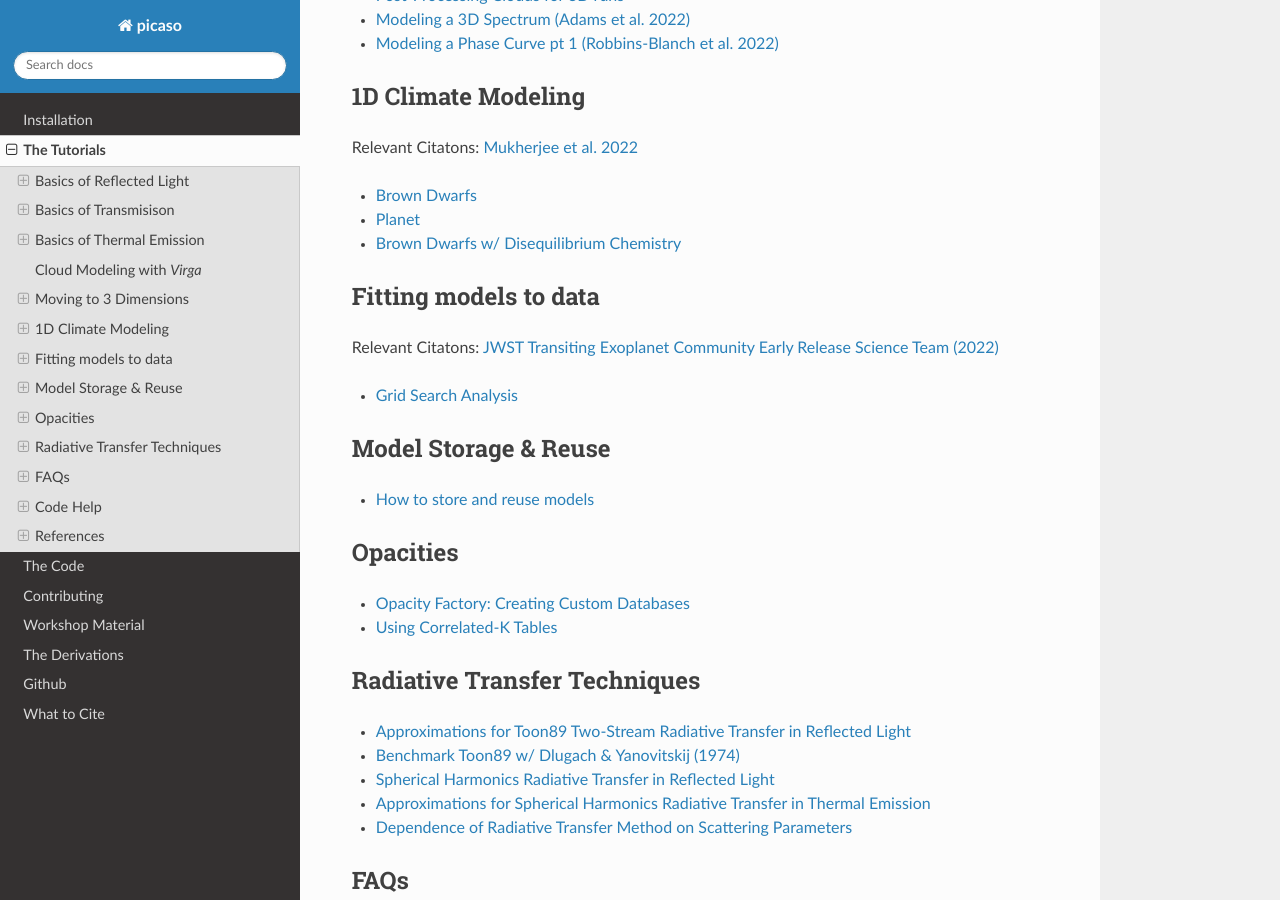
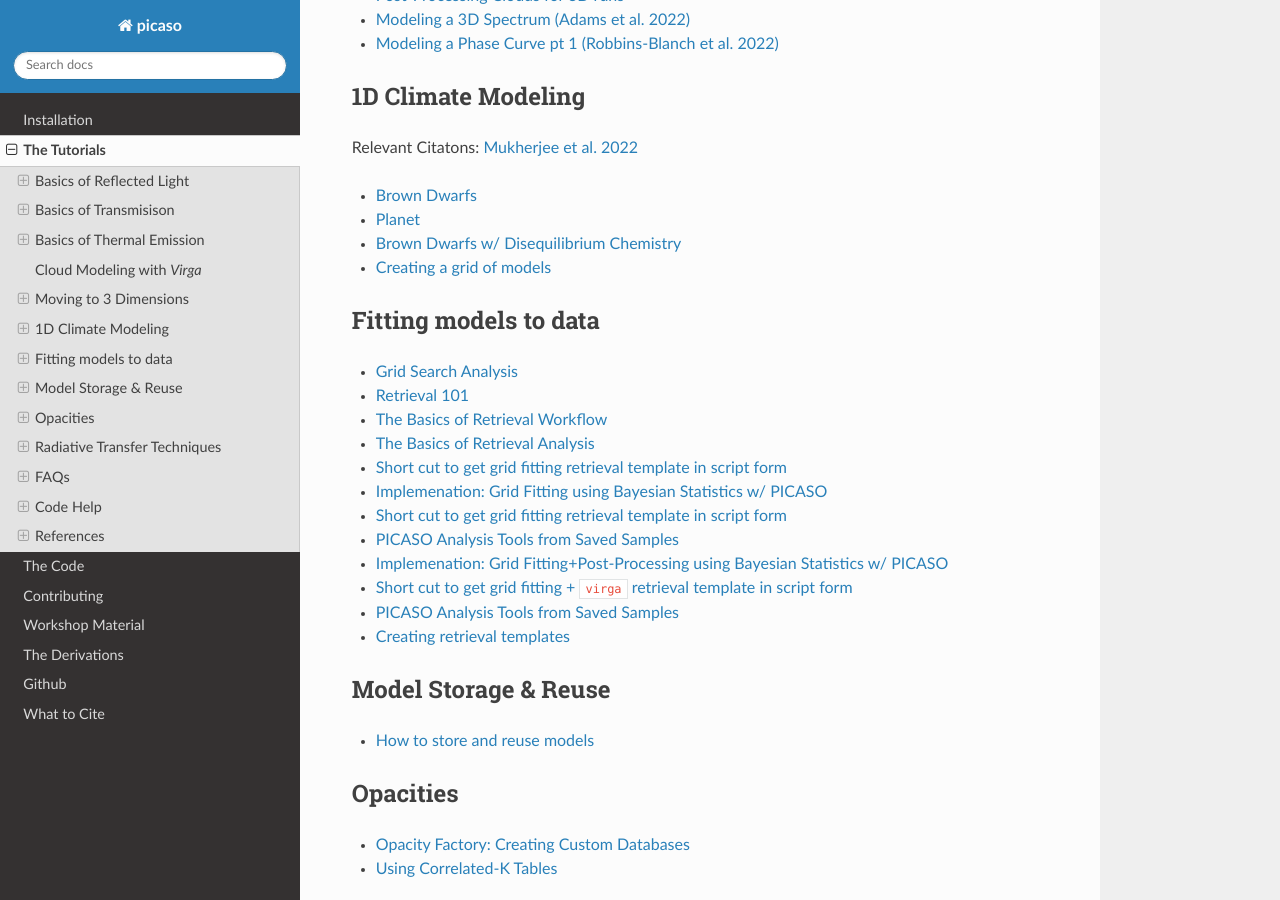
Before and after one commit to natashabatalha/picaso, a Sphinx documentation site: the page built from docs/tutorials.rst, in a window 1280 px wide and 900 px high, scrolled down 1322 px. Built offline with Sphinx 7.4.7 and the Read the Docs theme 3.1.0, drawn with Linux system fonts in a browser that asks for light colours; pages that are not in the unit, such as notebooks, are missing from menus; the version number is read from the project's files by our own code.

Commit message:
add new tutorials to rst files

```diff
--- a/docs/tutorials.rst
+++ b/docs/tutorials.rst
@@ -64,16 +64,19 @@ Relevant Citatons: `Mukherjee et al. 2022 <https://ui.adsabs.harvard.edu/abs/202
    Brown Dwarfs </notebooks/climate/12a_BrownDwarf.ipynb>
    Planet </notebooks/climate/12b_Exoplanet.ipynb>
    Brown Dwarfs w/ Disequilibrium Chemistry </notebooks/climate/12c_BrownDwarf_DEQ.ipynb>
+   Creating a grid of models </notebooks/climate/12d_CreateModelGrid.ipynb>
 
 Fitting models to data
 ----------------------
-Relevant Citatons: `JWST Transiting Exoplanet Community Early Release Science Team (2022) <https://www.nature.com/articles/s41586-022-05269-w>`_
 
 .. toctree::
    :maxdepth: 1
 
    Grid Search Analysis </notebooks/fitdata/GridSearch.ipynb>
-
+   Basics of Retrievals </notebooks/fitdata/RetrievalTutorial1.ipynb>
+   Basics of Grid fitting </notebooks/fitdata/RetrievalTutorial2_GridFitting.ipynb>
+   Basics of Grid-trievals </notebooks/fitdata/RetrievalTutorial3_GridFittingWithClouds.ipynb>
+   Creating retrieval templates </notebooks/fitdata/RetrievalTutorial4_CreatingTemplates.ipynb>
 
 Model Storage & Reuse
 ---------------------
```
